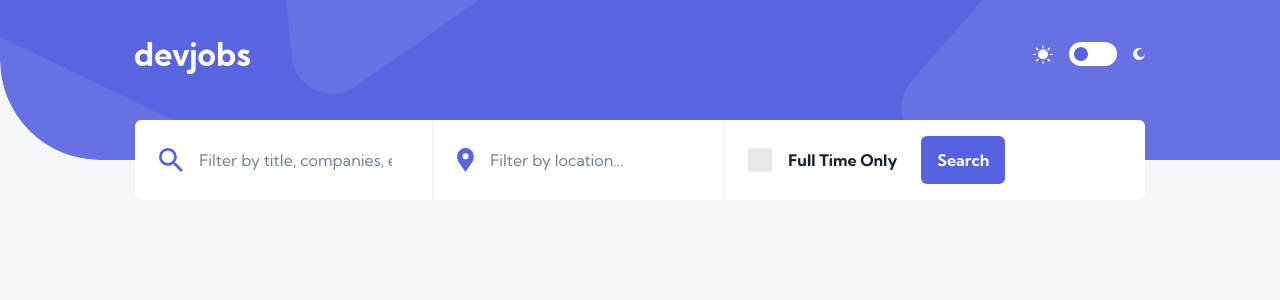
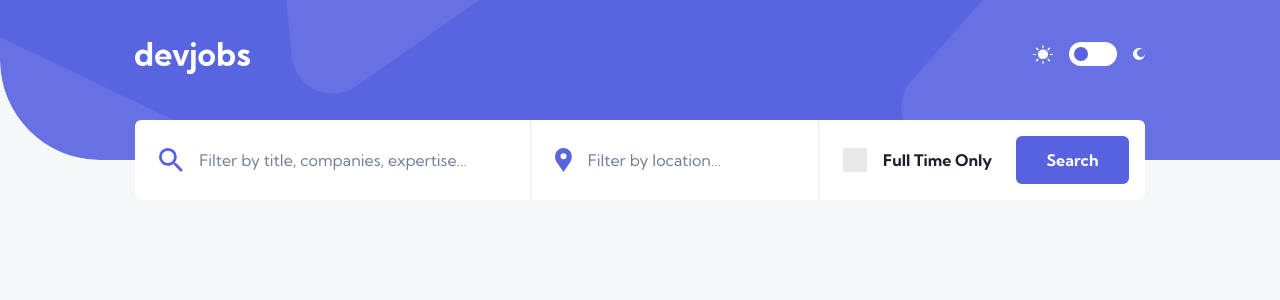
Before and after one commit to nadlgit/fmchallenge-devjobs, a React (Vite) app: page /#/ in a window 1280 px wide. Shown: the top 300 px of the page. Built offline with nearby package versions, Linux system fonts and the light colour scheme.

Commit message:
feat: finalized filter components

```diff
--- a/src/ui/app/theme.ts
+++ b/src/ui/app/theme.ts
@@ -107,6 +107,7 @@ export const theme = extendTheme({
             },
           },
           label: {
+            width: 'max-content',
             color: 'text.contrast',
             fontSize: '1rem',
             lineHeight: '1.25rem',
--- /dev/null
+++ b/src/ui/components/filter/filter-large.tsx
@@ -0,0 +1,49 @@
+import { useRef } from 'react';
+import { Button, Divider, Flex } from '@chakra-ui/react';
+import { type FilterAction } from './filter-action';
+import { FullTime } from './fulltime';
+import { Location } from './location';
+import { Title } from './title';
+
+type FilterLargeProps = { onFilter: FilterAction; isDesktop?: boolean };
+
+export const FilterLarge = ({ onFilter, isDesktop }: FilterLargeProps) => {
+  const titleRef = useRef<HTMLInputElement>(null);
+  const locationRef = useRef<HTMLInputElement>(null);
+  const fullTimeRef = useRef<HTMLInputElement>(null);
+  const handleSubmit = () => {
+    const title = titleRef.current?.value ?? '';
+    const location = locationRef.current?.value ?? '';
+    const fullTime = !!fullTimeRef.current?.checked;
+    onFilter({ title, location, fullTime });
+  };
+
+  return (
+    <Flex
+      justify="space-between"
+      align="center"
+      position="absolute"
+      top={0}
+      transform="translateY(-50%)"
+      h="5rem"
+      w="full"
+      bgColor="bg.base"
+      borderRadius="6px"
+    >
+      <Title isLarge={isDesktop} mx="1.5rem" />
+      <Divider orientation="vertical" bgColor="darkgreyalpha" />
+      <Location ref={locationRef} mx="1.5rem" />
+      <Divider orientation="vertical" bgColor="darkgreyalpha" />
+      <FullTime isLarge={isDesktop} mx="1.5rem" />
+      <Button
+        onClick={handleSubmit}
+        variant="button1"
+        h="3rem"
+        w="clamp(5rem, calc(6.55vw + 1.86rem), 7.75rem)"
+        mr="1rem"
+      >
+        Search
+      </Button>
+    </Flex>
+  );
+};
--- a/src/ui/components/filter/filter-mobile.tsx
+++ b/src/ui/components/filter/filter-mobile.tsx
@@ -28,16 +28,18 @@ export const FilterMobile = ({ onFilter }: FilterMobileProps) => {
     onFilter({ title, location, fullTime });
   };
 
+  const spaceInline = 'calc((100% - 28rem) / 2)';
   return (
     <Box position="absolute" top={0} transform="translateY(-50%)" w="full">
       <Title
         mobile={{ showOtherFilters: () => setIsModalOpen(true), submit: handleSubmit }}
         h="5rem"
+        px={spaceInline}
       />
 
       <Modal isOpen={isModalOpen} onClose={() => setIsModalOpen(false)} isCentered>
         <ModalOverlay />
-        <ModalContent mx="1.5rem" bgColor="bg.base">
+        <ModalContent mx={`max(1.5rem, ${spaceInline})`} bgColor="bg.base">
           <Location ref={locationRef} defaultValue={locationFilter} h="4.5rem" mx="1.5rem" />
           <Divider bgColor="darkgreyalpha" />
           <FullTime
--- a/src/ui/components/filter/filter.tsx
+++ b/src/ui/components/filter/filter.tsx
@@ -1,52 +1,13 @@
-import { useRef } from 'react';
-import { Button, Divider, Flex, StackDivider } from '@chakra-ui/react';
+import { useBreakpointValue } from '@chakra-ui/react';
 import { type FilterAction } from './filter-action';
-import { FullTime } from './fulltime';
-import { Location } from './location';
-import { Title } from './title';
+import { FilterLarge } from './filter-large';
+import { FilterMobile } from './filter-mobile';
 
-type FilterProps = {
-  onFilter: FilterAction;
-  titleLarge?: boolean;
-  fullTimeLarge?: boolean;
-};
+type FilterProps = { onFilter: FilterAction };
 
-export const Filter = ({ onFilter, titleLarge, fullTimeLarge }: FilterProps) => {
-  const titleRef = useRef<HTMLInputElement>(null);
-  const locationRef = useRef<HTMLInputElement>(null);
-  const fullTimeRef = useRef<HTMLInputElement>(null);
-  const handleSubmit = () => {
-    const title = titleRef.current?.value ?? '';
-    const location = locationRef.current?.value ?? '';
-    const fullTime = !!fullTimeRef.current?.checked;
-    onFilter({ title, location, fullTime });
-  };
-
-  return (
-    <Flex
-      align="center"
-      position="absolute"
-      top={0}
-      transform="translateY(-50%)"
-      h="5rem"
-      w="full"
-      px="1.5rem"
-      bgColor="bg.base"
-      borderRadius="6px"
-    >
-      <Title isLarge={titleLarge} />
-      <CustomDivider />
-      <Location ref={locationRef} />
-      <CustomDivider />
-      <FullTime isLarge={fullTimeLarge} />
-      <StackDivider w="1.5rem" />
-      <Button onClick={handleSubmit} variant="button1" h="3rem">
-        Search
-      </Button>
-    </Flex>
-  );
-};
-
-const CustomDivider = () => (
-  <Divider orientation="vertical" bgColor="darkgreyalpha" style={{ marginInline: '1.5rem' }} />
-);
+export const Filter = ({ onFilter }: FilterProps) =>
+  useBreakpointValue({
+    base: <FilterMobile onFilter={onFilter} />,
+    tablet: <FilterLarge onFilter={onFilter} />,
+    desktop: <FilterLarge onFilter={onFilter} isDesktop />,
+  }) ?? <></>;
--- a/src/ui/components/filter/fulltime.tsx
+++ b/src/ui/components/filter/fulltime.tsx
@@ -9,6 +9,7 @@ export const FullTime = forwardRef<HTMLInputElement, FullTimeProps>(function Ful
 ) {
   return (
     <Checkbox
+      name="fulltime"
       ref={ref}
       variant="app"
       icon={<IconCheckbox />}
--- a/src/ui/components/filter/index.ts
+++ b/src/ui/components/filter/index.ts
@@ -1,3 +1 @@
 export * from './filter';
-export * from './filter-action';
-export * from './filter-mobile';
--- a/src/ui/components/filter/location.tsx
+++ b/src/ui/components/filter/location.tsx
@@ -21,6 +21,7 @@ export const Location = forwardRef<HTMLInputElement, LocationProps>(function Loc
     <Box {...spaceProps}>
       <InputGroup>
         <Input
+          name="location"
           ref={ref}
           variant="app"
           placeholder="Filter by location…"
--- a/src/ui/components/filter/title.tsx
+++ b/src/ui/components/filter/title.tsx
@@ -24,9 +24,10 @@ export const Title = forwardRef<HTMLInputElement, TitleProps>(function Title(
   ref
 ) {
   return (
-    <Box {...spaceProps}>
+    <Box minW={mobile ? undefined : 'clamp(11.5rem, calc(32.7vw - 4.5rem), 25rem)'} {...spaceProps}>
       <InputGroup>
         <Input
+          name="title"
           ref={ref}
           variant="app"
           placeholder={isLarge ? 'Filter by title, companies, expertise…' : 'Filter by title…'}
--- a/src/ui/components/layout/layout.tsx
+++ b/src/ui/components/layout/layout.tsx
@@ -22,7 +22,7 @@ export const Layout = () => {
   });
 
   return (
-    <Box h="full" pos="relative">
+    <Box pos="relative" h="full" minW="18.75rem">
       <Box
         pos="absolute"
         h={headerSizes?.height}
--- a/src/ui/pages/home.tsx
+++ b/src/ui/pages/home.tsx
@@ -1,12 +1,9 @@
-import { useBreakpointValue } from '@chakra-ui/react';
-import { Filter, type FilterAction, FilterMobile } from '@/ui/components';
+import { Filter } from '@/ui/components';
 
 export const Home = () => {
-  const handleFilter: FilterAction = (filters) => console.log(filters);
-  const filterElement = useBreakpointValue({
-    base: <FilterMobile onFilter={handleFilter} />,
-    tablet: <Filter onFilter={handleFilter} />,
-    desktop: <Filter onFilter={handleFilter} titleLarge fullTimeLarge />,
-  });
-  return <>{filterElement}</>;
+  return (
+    <>
+      <Filter onFilter={(filters) => console.log(filters)} />
+    </>
+  );
 };
```
